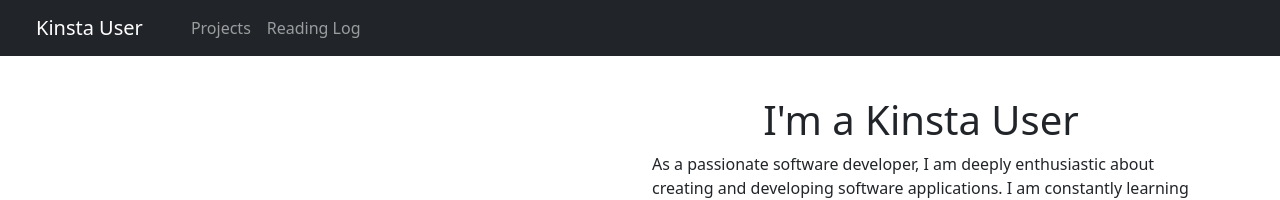
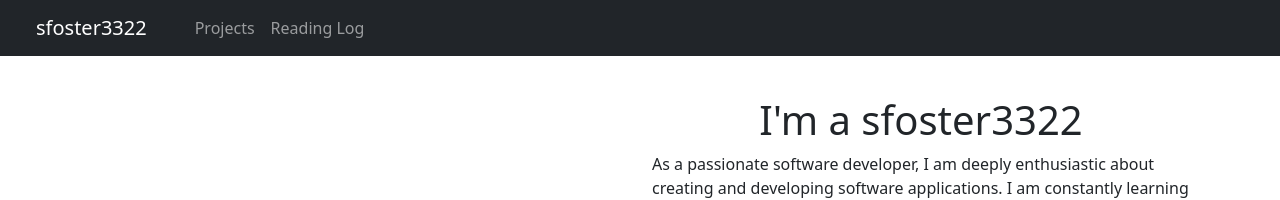
Before and after one commit to sfoster3322/sfoster3322.github.io, a plain HTML site: page index.html in a window 1280 px wide. Shown: the top 200 px of the page. Drawn offline with nearby package versions, Linux system fonts and the light colour scheme.

Commit message:
updated name

```diff
--- a/index.html
+++ b/index.html
@@ -5,7 +5,7 @@
         <meta charset="UTF-8">
         <meta http-equiv="X-UA-Compatible" content="IE=edge">
         <meta name="viewport" content="width=device-width, initial-scale=1.0">
-        <title>Kinsta User</title>
+        <title>sfoster3322</title>
         <!-- CSS: Inside head tag -->
         <link href="https://cdn.jsdelivr.net/npm/bootstrap@5.2.3/dist/css/bootstrap.min.css" rel="stylesheet"
             integrity="sha384-rbsA2VBKQhggwzxH7pPCaAqO46MgnOM80zW1RWuH61DGLwZJEdK2Kadq2F9CUG65" crossorigin="anonymous">
@@ -17,7 +17,7 @@
         <nav class="navbar navbar-dark navbar-expand-lg bg-dark ">
             <div class="container-fluid">
                 <div class="mx-4">
-                    <a class="navbar-brand" href="#">Kinsta User</a>
+                    <a class="navbar-brand" href="#">sfoster3322</a>
                 </div>
                 <button class="navbar-toggler" type="button" data-bs-toggle="collapse"
                     data-bs-target="#navbarTogglerDemo02" aria-controls="navbarTogglerDemo02" aria-expanded="false"
@@ -44,7 +44,7 @@
                 </div>
                 <div class="col-lg mx-2 align-self-center">
                     <div class="my-3">
-                        <h1 class="text-center">I'm a Kinsta User</h1>
+                        <h1 class="text-center">I'm a sfoster3322</h1>
                         <p>As a passionate software developer, I am deeply enthusiastic about creating and
                             developing software applications. I am constantly learning and experimenting with new
                             technologies and approaches, and I have a strong desire to create innovative and effective
```
